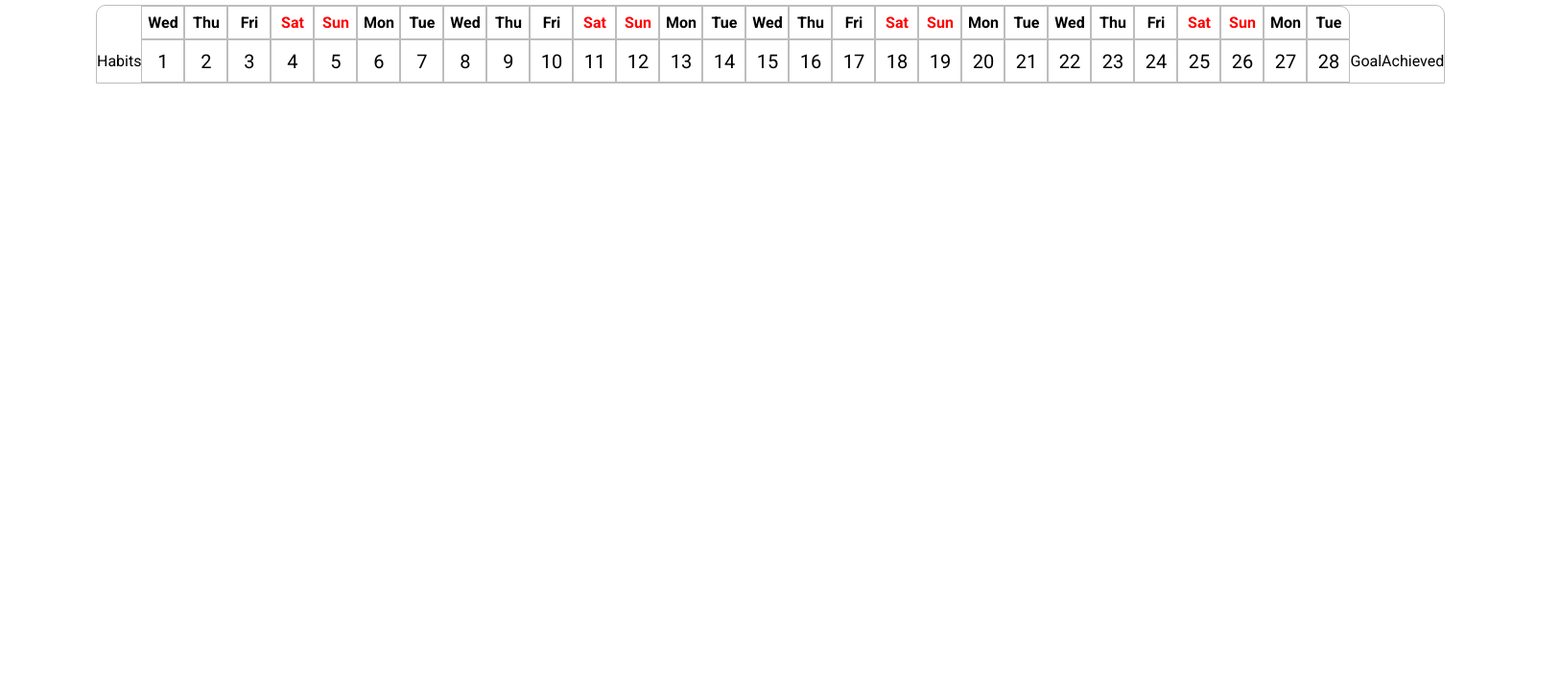
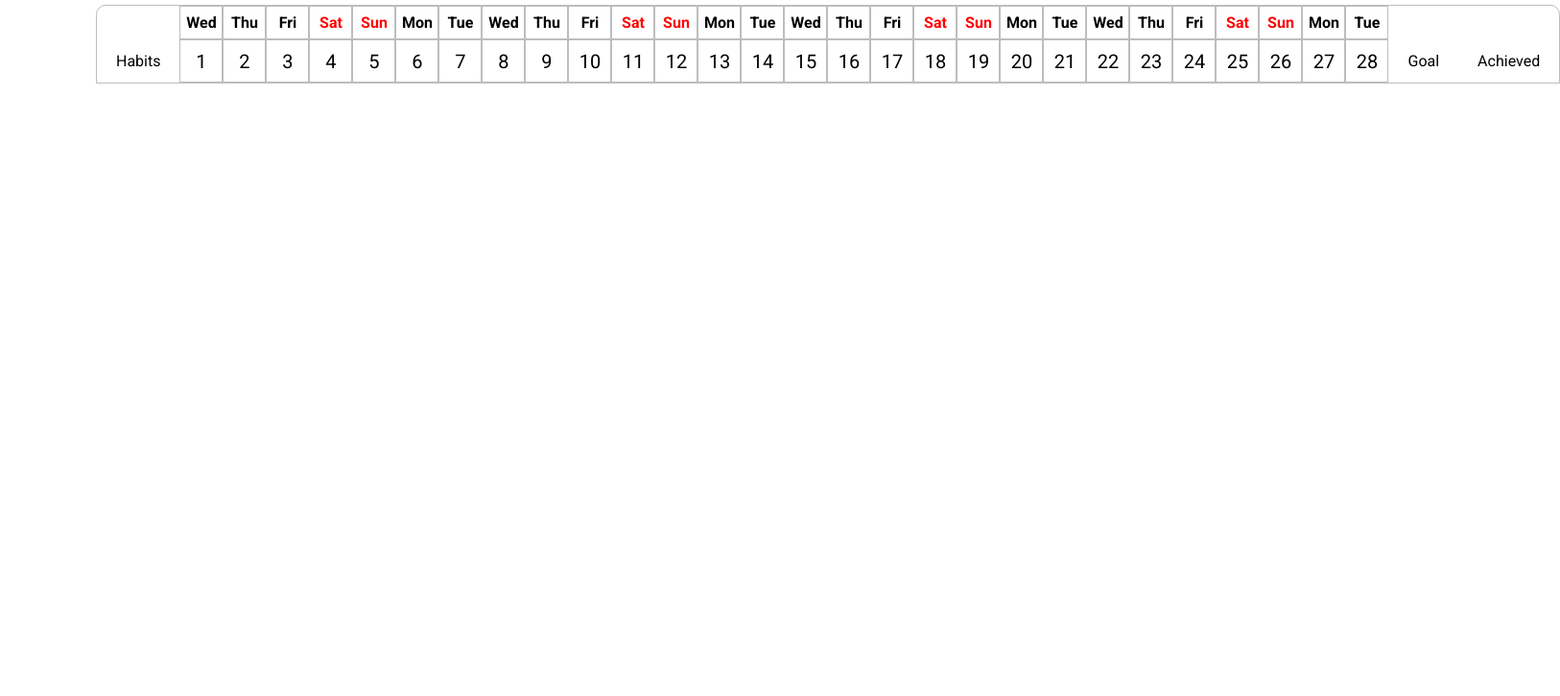
Before and after one commit to Antonowka/habit-tracker, a website built with webpack: page src/index.html in a window 1280 px wide. Shown: the part 75-800 px from the top of the page at 96% size, 1626 px wide, since content can reach past the window. Built offline with nearby package versions, Linux system fonts and the light colour scheme.

Commit message:
feat: added table styles

```diff
--- a/src/modules/calendar/calendar.css
+++ b/src/modules/calendar/calendar.css
@@ -55,12 +55,11 @@
     font-weight: 700;
 }
 
-.header-cell:first-child {
-    border-top-left-radius: 10px;
-}
-
-.header-cell:last-child {
-    border-top-right-radius: 10px;
+.body-cell-habits,
+.body-cell-goal,
+.body-cell-achieved{
+  padding: 0 20px;
+  text-align: center;
 }
 
 .header-cell,
```
